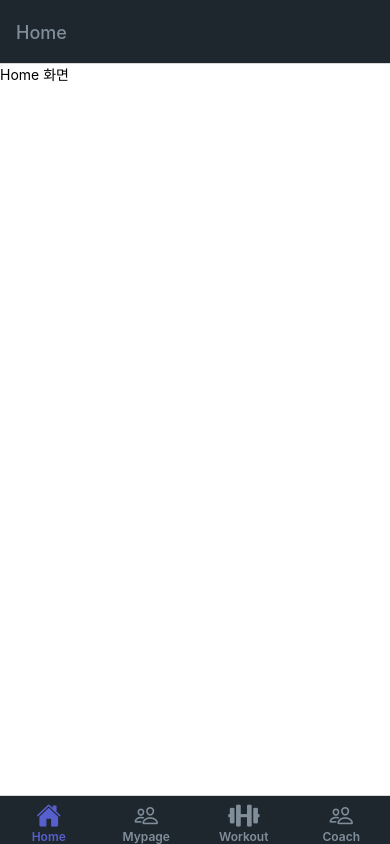
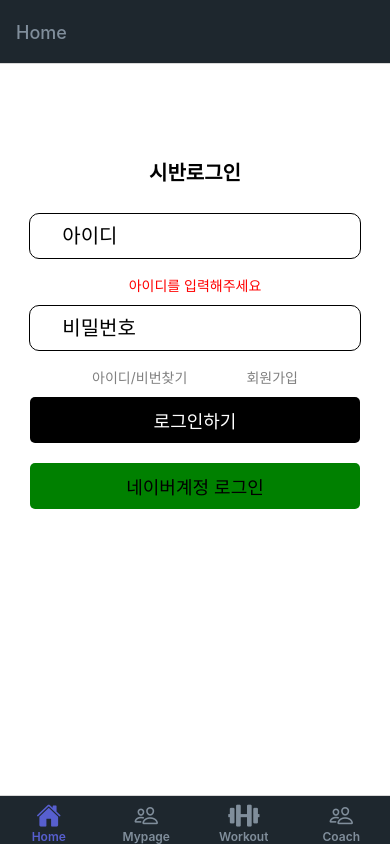
Before and after one commit to Todays-Hardcoding/SiBan, a React Native app in the folder front/: screen /Home in a window 390 px wide. Built offline with nearby package versions, Linux system fonts and the light colour scheme.

Commit message:
재병합

```diff
--- a/front/App.js
+++ b/front/App.js
@@ -1,8 +1,10 @@
 import { NavigationContainer, StackActions } from '@react-navigation/native';
 import { createStackNavigator } from '@react-navigation/stack';
-
+import { StatusBar } from 'expo-status-bar';
+import { StyleSheet, Text, View } from 'react-native';
 import MainTabs from './navigation/MainTabs';
-import MyPageNav from './navigation/MyPageNav'
+import MyPage from './navigation/MyPage'
+import LoginPage from './navigation/LoginPage';
 
 const Stack = createStackNavigator();
 
@@ -12,7 +14,8 @@ export default function App() {
     <NavigationContainer>
       <Stack.Navigator>
         <Stack.Screen name='MainTabs' component={MainTabs} options={{ headerShown: false }}></Stack.Screen>
-        <Stack.Screen name='MyPageNav' component={MyPageNav} options={{ headerShown: false }}></Stack.Screen>
+        <Stack.Screen name='MyPage' component={MyPage}></Stack.Screen>
+        <Stack.Screen name='LoginPage' component={LoginPage}></Stack.Screen>
       </Stack.Navigator>
     </NavigationContainer>
 
--- /dev/null
+++ b/front/components/KakaoButton.js
@@ -0,0 +1,22 @@
+import React from 'react';
+import { TouchableOpacity, Text } from 'react-native';
+
+const KakaoButton = () => {
+    return (
+      <TouchableOpacity
+        style={{
+          backgroundColor:"green",
+          padding : 10,
+          margin:10,
+          borderRadius:5,
+          paddingHorizontal: 50,
+          width:330,
+          alignItems:'center'
+          }} >
+        <Text style={{fontSize:18,color:"black"}}>네이버계정 로그인</Text>
+      </TouchableOpacity>
+    );
+  };
+
+
+export default KakaoButton;
--- /dev/null
+++ b/front/components/LoginButton.js
@@ -0,0 +1,23 @@
+import React from 'react';
+import { TouchableOpacity, Text } from 'react-native';
+
+const LoginButton = () => {
+    return (
+      <TouchableOpacity
+        style={{
+          backgroundColor:"black",
+          padding : 10,
+          margin:10,
+          borderRadius:5,
+          paddingHorizontal: 50,
+          width:330,
+          alignItems:'center'
+          }} >
+        <Text style={{fontSize:18,color:"white"}}>로그인하기</Text>
+      </TouchableOpacity>
+
+    );
+  };
+
+
+  export default LoginButton;
--- /dev/null
+++ b/front/components/RegisterButton.js
@@ -0,0 +1,22 @@
+import React from 'react';
+import { TouchableOpacity, Text } from 'react-native';
+
+const RegisterButton = () => {
+    return (
+      <TouchableOpacity
+        style={{
+          backgroundColor:"black",
+          padding : 10,
+          margin:10,
+          borderRadius:10,
+          width:100,
+          alignItems:'center'
+          }}
+          onPress={() => alert("가입됐다~")}  >
+
+        <Text style={{fontSize:18,color:"white"}}>가입</Text>
+
+      </TouchableOpacity>
+    );
+  };
+  export default RegisterButton;
--- /dev/null
+++ b/front/navigation/LoginPage.js
@@ -0,0 +1,23 @@
+import { NavigationContainer, StackActions } from '@react-navigation/native';
+import { createStackNavigator } from '@react-navigation/stack';
+import React from 'react'
+
+import Register from '../screens/LoginPage/register';
+import Search from '../screens/LoginPage/search';
+
+
+const Stack = createStackNavigator();
+
+
+const LoginPage = () => {
+  return (
+
+    <Stack.Navigator>
+      <Stack.Screen name="Register" component={Register} options={{ headerShown: false }} />
+      <Stack.Screen name="Search" component={Search} options={{ headerShown: false }} />
+    </Stack.Navigator>
+
+
+  );
+}
+export default LoginPage;
--- /dev/null
+++ b/front/navigation/MyPage.js
@@ -0,0 +1,24 @@
+import { NavigationContainer, StackActions } from '@react-navigation/native';
+import { createStackNavigator } from '@react-navigation/stack';
+import React from 'react'
+
+import MyPageMain from '../screens/MyPage/MyPage';
+import Activity from '../screens/MyPage/Activity';
+import ChangePhoto from '../screens/MyPage/ChangePhoto';
+
+
+const Stack = createStackNavigator();
+
+
+const MyPage = () => {
+  return (
+
+    <Stack.Navigator>
+      <Stack.Screen name="ACTIVITY" component={Activity} options={{ headerShown: false }} />
+      <Stack.Screen name="CHANGEPHOTO" component={ChangePhoto} options={{ headerShown: false }} />
+    </Stack.Navigator>
+
+
+  );
+}
+export default MyPage;
--- a/front/screens/Home.js
+++ b/front/screens/Home.js
@@ -1,13 +1,119 @@
-import { NativeStackScreenProps } from "@react-navigation/native-stack";
-import React, { useEffect, useState } from "react";
-import { Image, Text, ActivityIndicator, Dimensions, RefreshControl, ScrollView, StyleSheet, useColorScheme, View } from "react-native";
+import React, { useState } from 'react';
 
-const Home = () => {
+import { Text, View, TextInput, StyleSheet, TouchableOpacity } from 'react-native';
+//import TextInput from 'react-native-input-validator';
+//import KakaoButton from '../../components/KakaoButton';
+//import LoginButton from '../../components/LoginButton';
+import KakaoButton from '../components/KakaoButton';
+import LoginButton from '../components/LoginButton';
+import { NavigationContainer } from '@react-navigation/native';
+//import { State } from 'react-native-gesture-handler';
+
+
+const Login = ({ navigation }) => {
+
+  const [loginId, setLoginId] = useState("");
+ // const [loginPw, setLoginPw] = useState("");
+
+  const [loginIdCheck, setLoginIdCheck] = useState(false);
+  //const [loginPwCheck, setLoginPwCheck] = useState(false);
+
+  const [loginError, setLoginError] = useState("");
+
+
+
+  console.log(loginId)
+
+  const onChangeId = (text) => {
+
+    if (text.trim().length === 0) {
+      setLoginIdCheck(false)
+    } else {
+      setLoginIdCheck(true);
+    }
+    setLoginId(text);
+    console.log(loginIdCheck);
+    console.log(loginId);
+
+
+  }
+
+
+
+
   return (
-    <View>
-      <Text>Home 화면</Text>
+
+    <View
+      style={{
+        flex: 0.75,
+        backgroundColor: '#fff',
+        alignItems: 'center',
+        justifyContent: 'center',
+      }}
+    >
+      <Text style={{ fontSize: 20, fontWeight: "bold" }}>시반로그인</Text>
+      <Text> </Text>
+
+      {/* 아이디 입력하는 곳 */}
+      <TextInput
+        style={styles.input}
+        placeholder={"아이디"}
+        //label='Email'
+        value={loginId}
+        //onChangeText={(email) => setEmail(email)}
+        //error={hasEmailErrors}
+        onChangeText={(text) => onChangeId(text)}
+      />
+      <View>
+        {loginIdCheck == false ? <Text style={{color:"red"}}>아이디를 입력해주세요</Text> : null}
+      </View>
+
+
+
+      <TextInput
+        style={styles.input}
+        placeholder={"비밀번호"}
+        secureTextEntry={true}
+      />
+
+
+      <TouchableOpacity style={{ flexDirection: "row" }}>
+        <Text style={{ color: "gray" }} onPress={() => navigation.navigate('LoginPage', {
+          screen: 'Search'
+        })}>아이디/비번찾기       </Text>
+        <Text style={{ color: "gray" }} onPress={() => navigation.navigate('LoginPage', {
+          screen: 'Register'
+        })}>        회원가입</Text>
+
+
+      </TouchableOpacity>
+
+      <LoginButton />
+      <KakaoButton />
+
+
     </View>
-  )
-}
 
-export default Home;
+
+
+  );
+};
+
+
+const styles = StyleSheet.create({
+  input: {
+    borderWidth: 1,
+    padding: 10,
+    fontSize: 20,
+    borderRadius: 10,
+    paddingVertical: 10,
+
+    marginVertical: 10,
+    paddingHorizontal: 32,
+    marginBottom: 16,
+    width: '85%'
+
+  }
+});
+
+export default Login;
--- /dev/null
+++ b/front/screens/LoginPage/register.js
@@ -0,0 +1,75 @@
+import React from 'react';
+import {Text, View, TextInput , StyleSheet } from 'react-native';
+import RegisterButton from '../../components/RegisterButton';
+
+
+const Register = () =>{
+  return(
+    <View
+    style={{
+      flex: 1,
+      backgroundColor: '#fff',
+      alignItems: 'center',
+      justifyContent:'center',
+
+    }}
+    >
+    <Text style={{fontSize: 24, fontWeight:"bold"}}>시반 회원가입</Text>
+   <Text style={{color:"gray",justifyContent:"center"}}>
+     {"\n"}멤버가 되어 시반이 제공하는 {"\n"}
+      최고의 제품과 혜택을 만나보세요 {"\n"} </Text>
+    <TextInput
+    style={styles.input}
+     placeholder="아이디를 입력해주세요."
+     />
+     <TextInput
+    style={styles.input}
+     placeholder={"비밀번호를 입력해주세요"}
+     />
+    <TextInput
+   style={styles.input}
+     placeholder={"이메일을 입력해주세요."}
+     />
+     <TextInput
+     style={styles.input}
+     placeholder={"이름을 입력해주세요."}
+     />
+    <TextInput
+   style={styles.input}
+     placeholder={"휴대폰번호를 입력해주세요."}
+     />
+    <TextInput
+    style={styles.input}
+     placeholder={"키를 입력해주세요."}
+     />
+    <TextInput
+     style={styles.input}
+     placeholder={"몸무게를 입력해주세요."}
+     />
+
+   <RegisterButton />
+
+    </View>
+  );
+};
+
+
+const styles = StyleSheet.create({
+
+  input : {
+ borderWidth:1,
+ padding: 10,
+ fontSize: 15,
+ borderRadius:8,
+
+ borderWidth:1,
+
+ marginVertical: 10,
+ width:'90%',
+
+  }
+});
+
+
+
+export default Register;
--- /dev/null
+++ b/front/screens/LoginPage/search.js
@@ -0,0 +1,39 @@
+import React from 'react';
+import {Text, View, Button, TextInput  } from 'react-native';
+
+const Search = () =>{
+  return(
+    <View
+    style={{
+      flex: 0.75,
+      backgroundColor: '#fff',
+      alignItems: 'center',
+      justifyContent:'center',
+
+    }}
+    >
+    <Text style={{fontSize: 24, fontWeight:"bold",margin:10}}>아이디 찾기. 비밀번호 재설정</Text>
+    <Text style={{fontsize: 18, color:"gray"}} >가입시 입력하신 이메일을 입력해주세요.</Text>
+    <TextInput
+     style={{
+       borderWidth:1 ,
+       fontSize: 18,
+
+       borderRadius:10,
+
+
+       marginVertical: 10,
+       width:'70%',
+       height:'9%'
+
+     }}
+     placeholder={"이메일을 입력해주세요."} />
+
+
+   <Button style={{color:"black"}} title="인증번호 받기" onPress={() => alert("이메일이 전송되었습니다.")}></Button>
+
+    </View>
+  );
+};
+
+export default Search;
```
Also changed, not shown: front/screens/LoginPage/login.js (added, +78 -0 lines), 2 other files (tests, documents, lock files or other folders).
